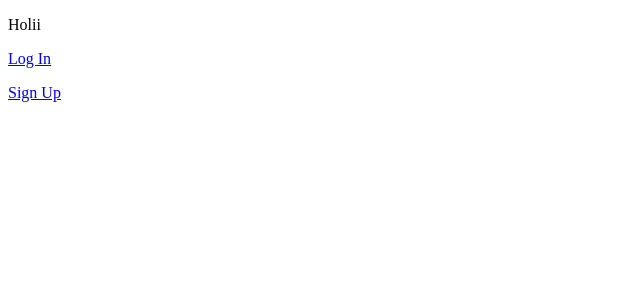
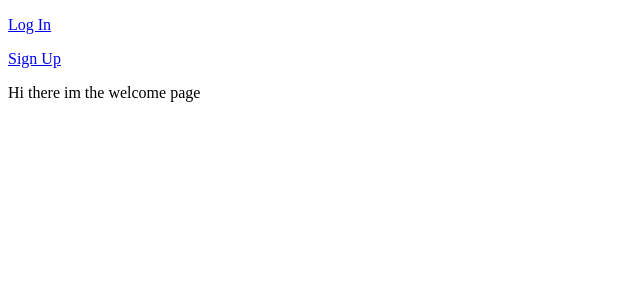
Before and after one commit to mcastorena0316/final-capstone, a React (Create React App) app: page / in a window 1280 px wide. Shown: the top 300 px of the page, without its empty margins (0-640 px from the left). Built offline with nearby package versions, Linux system fonts and the light colour scheme.

Commit message:
basic logout and signup with localhost

```diff
--- a/src/components/App.js
+++ b/src/components/App.js
@@ -9,6 +9,7 @@ import Header from './Header';
 import Login from './Login';
 import Signup from './Signup';
 import Main from './Main';
+import Welcome from './Welcome';
 
 class App extends React.Component {
   constructor(props) {
@@ -59,13 +60,13 @@ class App extends React.Component {
     return (
       <Router>
         <div className="App">
-          <p>Holii</p>
+          <Header loggedInStatus={isLoggedIn} handleLogout={this.handleLogOut} />
           <Switch>
             <Route
               exact
               path="/"
               render={() => (
-                <Header loggedInStatus={isLoggedIn} />
+                <Welcome />
               )}
             />
             <Route
@@ -86,8 +87,7 @@ class App extends React.Component {
               exact
               path="/main"
               render={() => (
-                <Main />
-              )}
+                isLoggedIn ? <Main /> : <p>You need to login</p>)}
             />
 
           </Switch>
--- a/src/components/Header.js
+++ b/src/components/Header.js
@@ -1,10 +1,41 @@
 import React from 'react';
+import axios from 'axios';
 import { Link } from 'react-router-dom';
+import PropTypes from 'prop-types';
 
-const Header = () => (
-  <header>
-    <Link to="/login"><p>Log In</p></Link>
-    <Link to="/signup"><p>Sign Up</p></Link>
-  </header>
-);
+const Header = ({ loggedInStatus, history, handleLogout}) => {
+  const handleClick = () => {
+    axios.delete('http://localhost:3001/api/v1logout', { withCredentials: true })
+      // eslint-disable-next-line no-unused-vars
+      .then(response => {
+        handleLogout();
+        history.push('/');
+      })
+      .catch(error => console.log(error));
+  };
+
+  return (
+    <header>
+      <Link to="/login"><p>Log In</p></Link>
+      <Link to="/signup"><p>Sign Up</p></Link>
+      {
+        loggedInStatus
+          ? <Link to="/logout" onClick={handleClick}>Log Out</Link>
+          : null
+      }
+    </header>
+  );
+};
+
+Header.propTypes = {
+  history: PropTypes.shape({
+    push: PropTypes.func,
+  }),
+  loggedInStatus: PropTypes.bool.isRequired,
+  handleLogout: PropTypes.func.isRequired,
+};
+
+Header.defaultProps = {
+  history: {},
+};
 export default Header;
--- a/src/components/Login.js
+++ b/src/components/Login.js
@@ -55,7 +55,7 @@ class Login extends React.Component {
 
   redirect() {
     const { history } = this.props;
-    if (history) history.push('/');
+    if (history) history.push('/main');
   }
 
   handleErrors() {
--- a/src/components/Main.js
+++ b/src/components/Main.js
@@ -6,4 +6,4 @@ const Main = () => (
   </div>
 );
 
-export default Main
+export default Main;
--- a/src/components/Signup.js
+++ b/src/components/Signup.js
@@ -1,6 +1,7 @@
 import React from 'react';
 import axios from 'axios';
 import PropTypes from 'prop-types';
+import { withRouter } from 'react-router';
 
 class Signup extends React.Component {
   constructor(props) {
@@ -14,6 +15,7 @@ class Signup extends React.Component {
     this.handleChangeName = this.handleChangeName.bind(this);
     this.handleChangePassword = this.handleChangePassword.bind(this);
     this.handleChangePasswordConfirm = this.handleChangePasswordConfirm.bind(this);
+    this.handleSubmit = this.handleSubmit.bind(this);
   }
 
   handleChangeName(e) {
@@ -46,7 +48,7 @@ class Signup extends React.Component {
 
     axios.post('http://localhost:3001/api/v1/users', { user }, { withCredentials: true })
       .then(response => {
-        if (response.data.status === 'created') {
+        if (response.status === 200) {
           handleLogin(response.data);
           this.redirect();
         } else {
@@ -60,7 +62,7 @@ class Signup extends React.Component {
 
   redirect() {
     const { history } = this.props;
-    if (history) history.push('/');
+    if (history) history.push('/main');
   }
 
   handleErrors() {
@@ -126,4 +128,4 @@ Signup.propTypes = {
 Signup.defaultProps = {
   history: {},
 };
-export default Signup;
+export default withRouter(Signup);
--- /dev/null
+++ b/src/components/Welcome.js
@@ -0,0 +1,9 @@
+import React from 'react';
+
+const Welcome = () => (
+  <div>
+    <p>Hi there im the welcome page</p>
+  </div>
+);
+
+export default Welcome;
```
